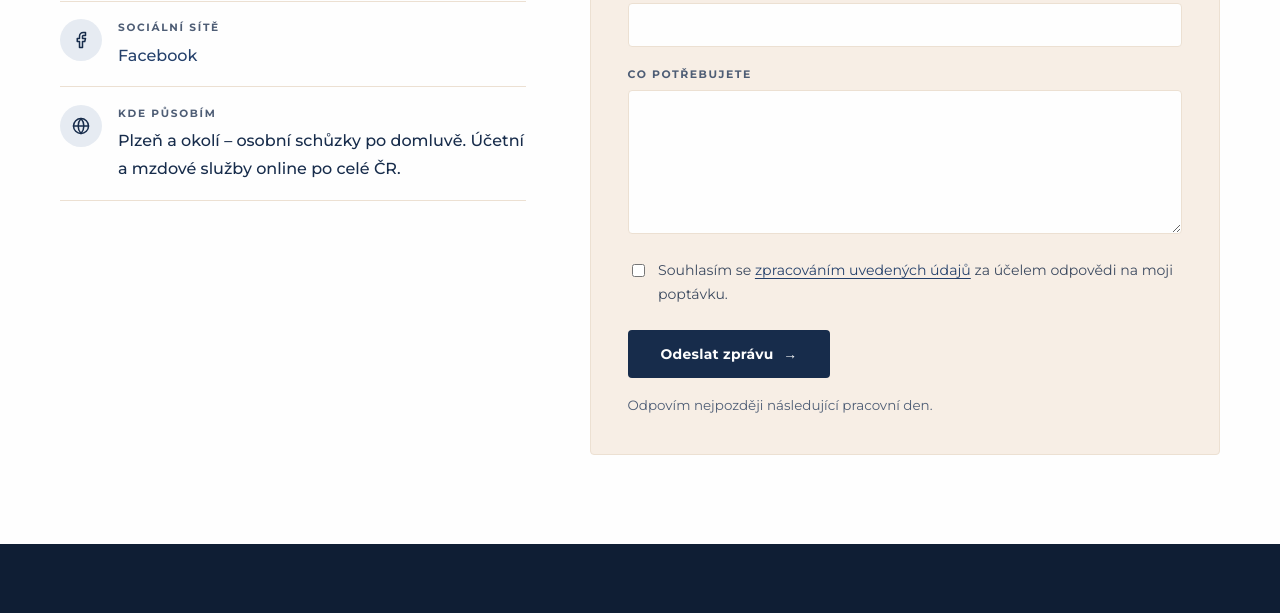
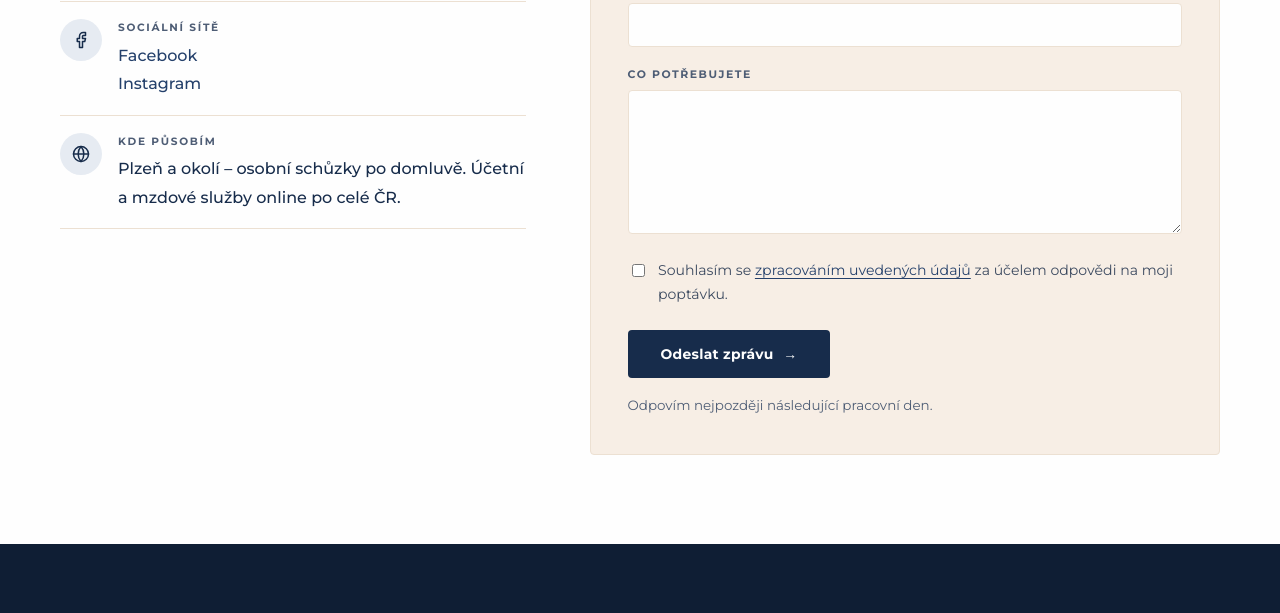
Before and after one commit to RD-mzdy-ucetnictvi/rdmzdyaucto.cz, a plain HTML site: page kontakt.html in a window 1280 px wide. Shown: the part 845-1458 px from the top of the page. Drawn offline with Linux system fonts and the light colour scheme.

Commit message:
Pridani Instagramu na stranku Kontakt

```diff
--- a/kontakt.html
+++ b/kontakt.html
@@ -112,7 +112,10 @@
             <span class="contact-icon" aria-hidden="true"><svg viewBox="0 0 24 24" fill="none" stroke="currentColor" stroke-width="2" stroke-linecap="round" stroke-linejoin="round"><path d="M18 2h-3a5 5 0 0 0-5 5v3H7v4h3v8h4v-8h3l1-4h-4V7a1 1 0 0 1 1-1h3z"/></svg></span>
             <span>
               <span class="contact-key">Sociální sítě</span>
-              <span class="contact-value"><a href="https://www.facebook.com/profile.php?id=61589592577464" rel="noopener">Facebook</a></span>
+              <span class="contact-value">
+  <a href="https://www.facebook.com/profile.php?id=61589592577464" rel="noopener">Facebook</a><br>
+  <a href="https://www.instagram.com/rd_mzdy_a_ucetnictvi/" target="_blank" rel="noopener noreferrer">Instagram</a>
+</span>
             </span>
           </li>
           <li>
```
